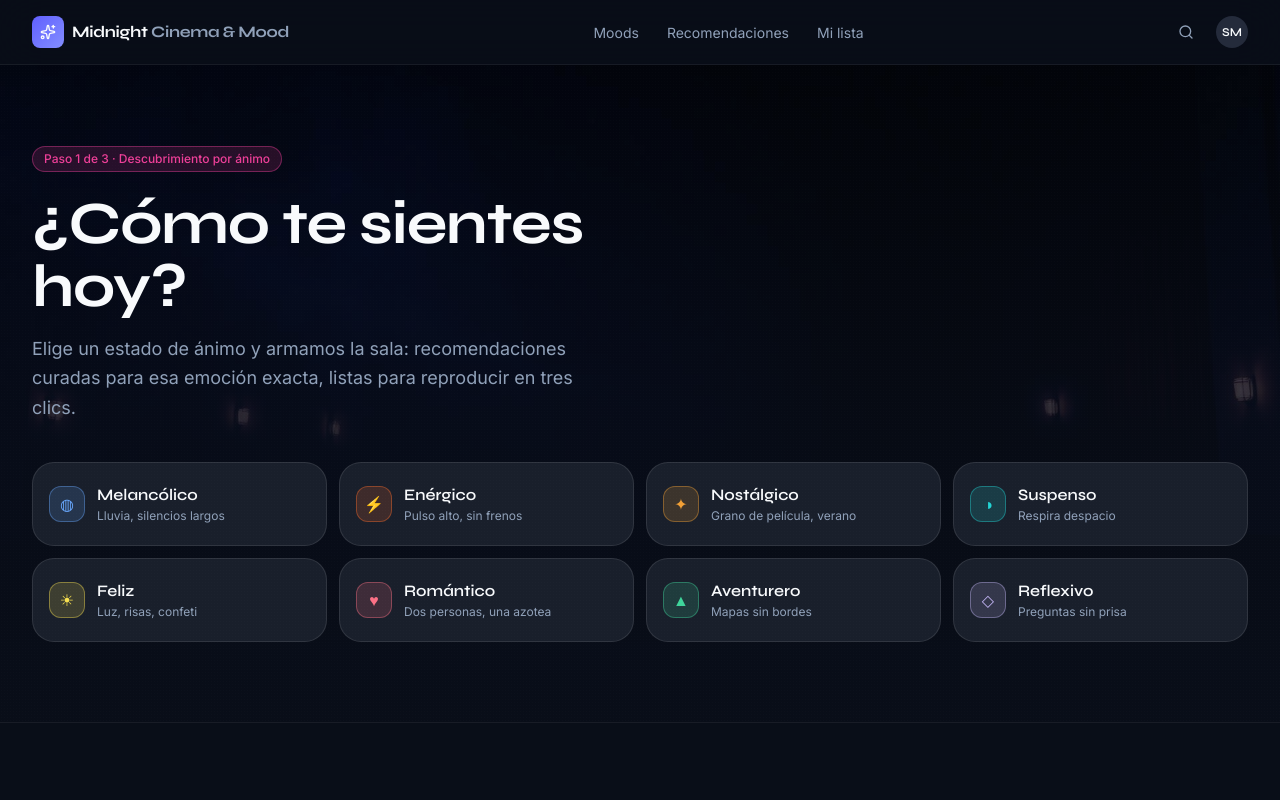
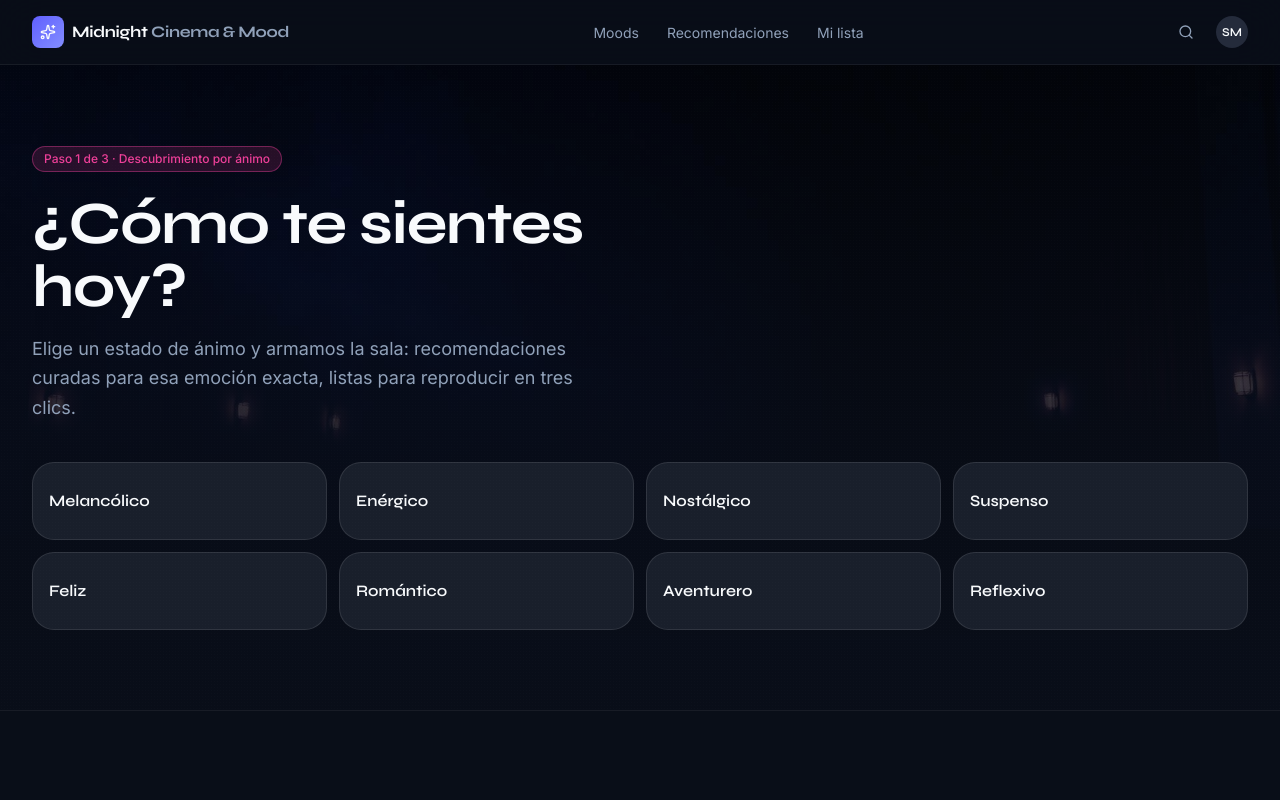
Before and after one commit to Don-Riko/Team3_DEVF, a React (Vite) app in the folder frontend/: page / in a window 1280 px wide. Shown: the top 800 px of the page. Built offline with nearby package versions, Linux system fonts and the light colour scheme.

Commit message:
Style(MoodCard): se mejora la presentacion de las mood-cards

```diff
--- a/frontend/package.json
+++ b/frontend/package.json
@@ -10,8 +10,10 @@
     "preview": "vite preview"
   },
   "dependencies": {
+    "@tailwindcss/vite": "^4.3.3",
     "react": "^19.2.8",
-    "react-dom": "^19.2.8"
+    "react-dom": "^19.2.8",
+    "tailwindcss": "^4.3.3"
   },
   "devDependencies": {
     "@eslint/js": "^10.0.1",
--- a/frontend/src/App.jsx
+++ b/frontend/src/App.jsx
@@ -55,7 +55,7 @@ export default function App() {
             </p>
           </div>
           <div className="mood-wrap">
-            <MoodPicker value={mood} onChange={setMood} />
+            <MoodPicker value={mood} onChange={setMood} themed />
           </div>
         </div>
       </section>
@@ -67,8 +67,9 @@ export default function App() {
               <div>
                 <span className="recs-step">Paso 2 de 3</span>
                 <h2 className="recs-title">
-                  Para cuando te sientes{' '}
+                  Para cuando te sientes{'  '}
                   <span style={{ color: moodMeta.accent }}>{moodMeta.label.toLowerCase()}</span>
+                  {' ...'}
                 </h2>
                 <p className="recs-sub">
                   {recommendations.length} títulos ordenados por afinidad con tu ánimo.
--- a/frontend/src/MoodPicker.jsx
+++ b/frontend/src/MoodPicker.jsx
@@ -1,6 +1,9 @@
+import { useState } from 'react'
 import { moods } from './data'
 
-export default function MoodPicker({ value, onChange }) {
+export default function MoodPicker({ value, onChange, themed = false }) {
+  const [hovered, setHovered] = useState(null)
+
   return (
     <div
       role="radiogroup"
@@ -9,20 +12,44 @@ export default function MoodPicker({ value, onChange }) {
     >
       {moods.map((mood) => {
         const selected = value === mood.id
+        const isHovered = hovered === mood.id
+        // El glyph se muestra si el card está en hover o seleccionado.
+        const showGlyph = isHovered || selected
+
+        const handlePointer = (event) => {
+          const rect = event.currentTarget.getBoundingClientRect()
+          const mx = (event.clientX - rect.left) / rect.width
+          event.currentTarget.style.setProperty('--mx', String(mx))
+        }
+        const handleEnter = () => setHovered(mood.id)
+        const handleLeave = (event) => {
+          event.currentTarget.style.removeProperty('--mx')
+          setHovered((current) => (current === mood.id ? null : current))
+        }
+
         return (
           <button
             key={mood.id}
             type="button"
             role="radio"
             aria-checked={selected}
+            data-glyph={showGlyph ? 'in' : 'out'}
+            data-hint={selected ? 'in' : 'out'}
             onClick={() => onChange(mood.id)}
+            onMouseEnter={handleEnter}
+            onMouseMove={handlePointer}
+            onMouseLeave={handleLeave}
             style={{ '--mood': mood.accent }}
-            className="mood-card"
+            className={`mood-card${themed ? ' mood-card--themed' : ''}`}
           >
             <span
               aria-hidden="true"
               className="mood-glow"
               style={selected ? { opacity: 1 } : undefined}
+            />
+            <span
+              aria-hidden="true"
+              className="mood-shine"
             />
             <span className="mood-row">
               <span
--- a/frontend/src/index.css
+++ b/frontend/src/index.css
@@ -439,6 +439,7 @@ svg {
 }
 
 .mood-card {
+  --mx: 0.5;
   position: relative;
   overflow: hidden;
   border-radius: 1.375rem;
@@ -448,6 +449,32 @@ svg {
   text-align: left;
   transition: all 0.3s;
 }
+/* Borde combinado: borde core (blanco) que difumina hacia el color fuente en el exterior */
+.mood-card::before {
+  content: "";
+  position: absolute;
+  inset: 0;
+  z-index: 2;
+  border-radius: inherit;
+  padding: 1.5px;
+  pointer-events: none;
+  opacity: 0;
+  transition: opacity 0.3s;
+  background: linear-gradient(
+    145deg,
+    rgba(255, 255, 255, 0.9) 0%,
+    color-mix(in oklab, var(--mood) 40%, white) 35%,
+    var(--mood) 100%
+  );
+  -webkit-mask:
+    linear-gradient(#000 0 0) content-box,
+    linear-gradient(#000 0 0);
+  -webkit-mask-composite: xor;
+  mask:
+    linear-gradient(#000 0 0) content-box,
+    linear-gradient(#000 0 0);
+  mask-composite: exclude;
+}
 .mood-card:focus-visible {
   outline: none;
   box-shadow: 0 0 0 2px var(--ring), 0 0 0 4px var(--background);
@@ -456,12 +483,19 @@ svg {
   transform: translateY(-0.125rem);
   box-shadow: var(--shadow-surface);
 }
-.mood-card:not([aria-checked="true"]):hover {
-  border-color: color-mix(in oklab, var(--mood) 45%, transparent);
+.mood-card:hover::before,
+.mood-card[aria-checked="true"]::before {
+  opacity: 1;
 }
 .mood-card[aria-checked="true"] {
   border-color: var(--primary);
   box-shadow: var(--shadow-screen);
+}
+/* Opt-in: cuando .mood-card--themed está activo, el estado seleccionado
+   usa --mood en lugar de los globales --primary / --shadow-screen */
+.mood-card--themed[aria-checked="true"] {
+  border-color: var(--mood);
+  box-shadow: 0 30px 80px -30px color-mix(in oklab, var(--mood) 45%, transparent);
 }
 
 .mood-glow {
@@ -483,8 +517,41 @@ svg {
   opacity: 1;
 }
 
+/* Metal shine: banda diagonal blanco -> color fuente que sigue al puntero,
+   recortada al ancho interno del card por overflow: hidden */
+.mood-shine {
+  position: absolute;
+  top: -30%;
+  bottom: -30%;
+  left: calc(var(--mx, 0.5) * 100% - 45%);
+  width: 90%;
+  z-index: 1;
+  pointer-events: none;
+  opacity: 0;
+  transform: rotate(18deg);
+  transition: opacity 0.3s;
+  background: linear-gradient(
+    105deg,
+    transparent 0%,
+    color-mix(in oklab, var(--mood) 60%, transparent) 30%,
+    rgba(255, 255, 255, 0.85) 50%,
+    color-mix(in oklab, var(--mood) 60%, transparent) 70%,
+    transparent 100%
+  );
+  filter: blur(10px);
+}
+.mood-card:hover .mood-shine {
+  opacity: 0.75;
+}
+/* Seleccionado + hover: conserva la naturaleza hover, pero más tenue y difuso */
+.mood-card[aria-checked="true"]:hover .mood-shine {
+  opacity: 0.4;
+  filter: blur(18px);
+}
+
 .mood-row {
   position: relative;
+  z-index: 3;
   display: flex;
   align-items: center;
   gap: 0.75rem;
@@ -504,6 +571,40 @@ svg {
   box-shadow: inset 0 0 0 1px color-mix(in oklab, var(--mood) 40%, transparent);
 }
 
+/* Glyph oculto en el estado inicial: colapsado y fuera del layout.
+   Entra con slide desde la izquierda, sale con slide hacia la derecha. */
+.mood-card[data-glyph="out"] .mood-glyph {
+  width: 0;
+  margin-right: -0.75rem; /* compensa el gap del mood-row al colapsar */
+  opacity: 0;
+  transform: translateX(120%); /* estado de reposo: fuera por la derecha */
+  transition:
+    width 0.35s ease,
+    margin 0.35s ease,
+    opacity 0.3s ease,
+    transform 0.35s ease;
+}
+.mood-card[data-glyph="in"] .mood-glyph {
+  width: 2.25rem;
+  margin-right: 0;
+  opacity: 1;
+  transform: translateX(0);
+  animation: mood-glyph-in 0.35s ease both;
+  transition:
+    width 0.35s ease,
+    margin 0.35s ease;
+}
+@keyframes mood-glyph-in {
+  from {
+    opacity: 0;
+    transform: translateX(-120%); /* entra desde la izquierda */
+  }
+  to {
+    opacity: 1;
+    transform: translateX(0);
+  }
+}
+
 .mood-label {
   display: block;
   overflow: hidden;
@@ -515,6 +616,7 @@ svg {
   color: var(--foreground);
 }
 
+/* Hint: oculto por defecto, aparece con fade sólo al seleccionar el card. */
 .mood-hint {
   display: block;
   overflow: hidden;
@@ -522,6 +624,13 @@ svg {
   white-space: nowrap;
   font-size: 0.75rem;
   color: var(--muted-foreground);
+  max-height: 0;
+  opacity: 0;
+  transition: opacity 0.35s ease, max-height 0.35s ease;
+}
+.mood-card[data-hint="in"] .mood-hint {
+  max-height: 1.5rem;
+  opacity: 1;
 }
 
 /* ---------- Recommendations ---------- */
```
Also changed, not shown: 1 other file (tests, documents, lock files or other folders).
